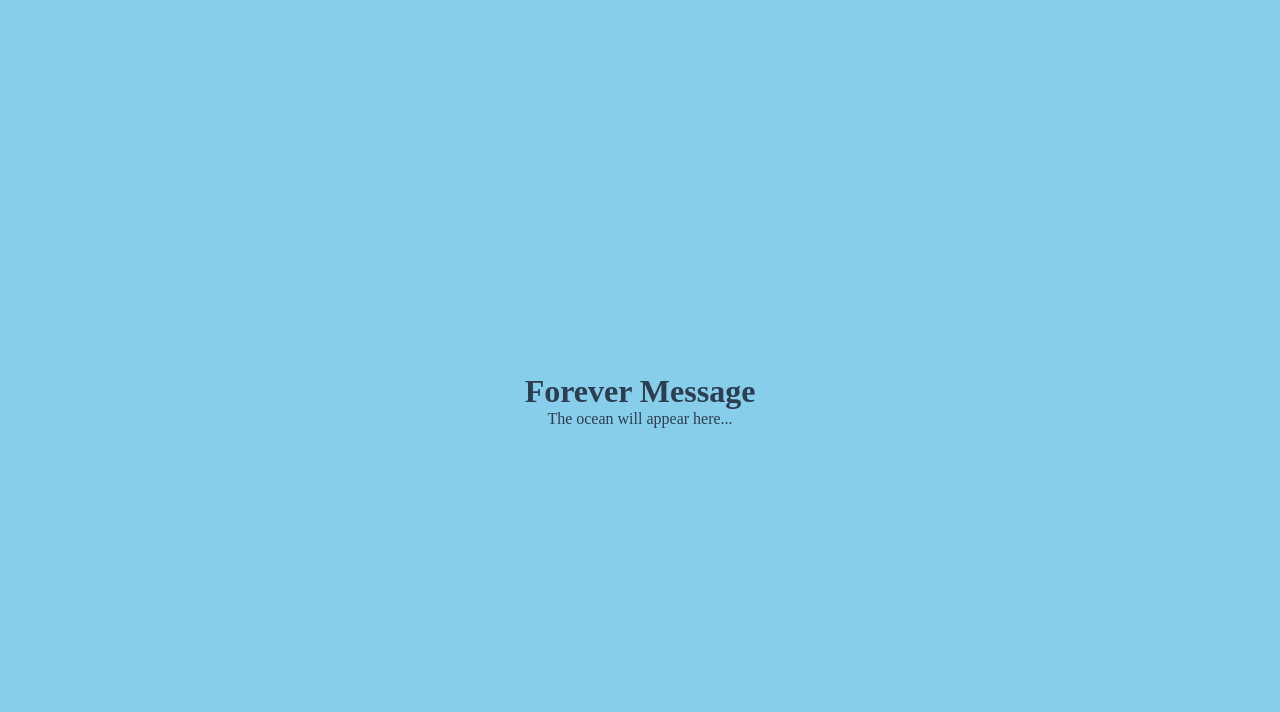
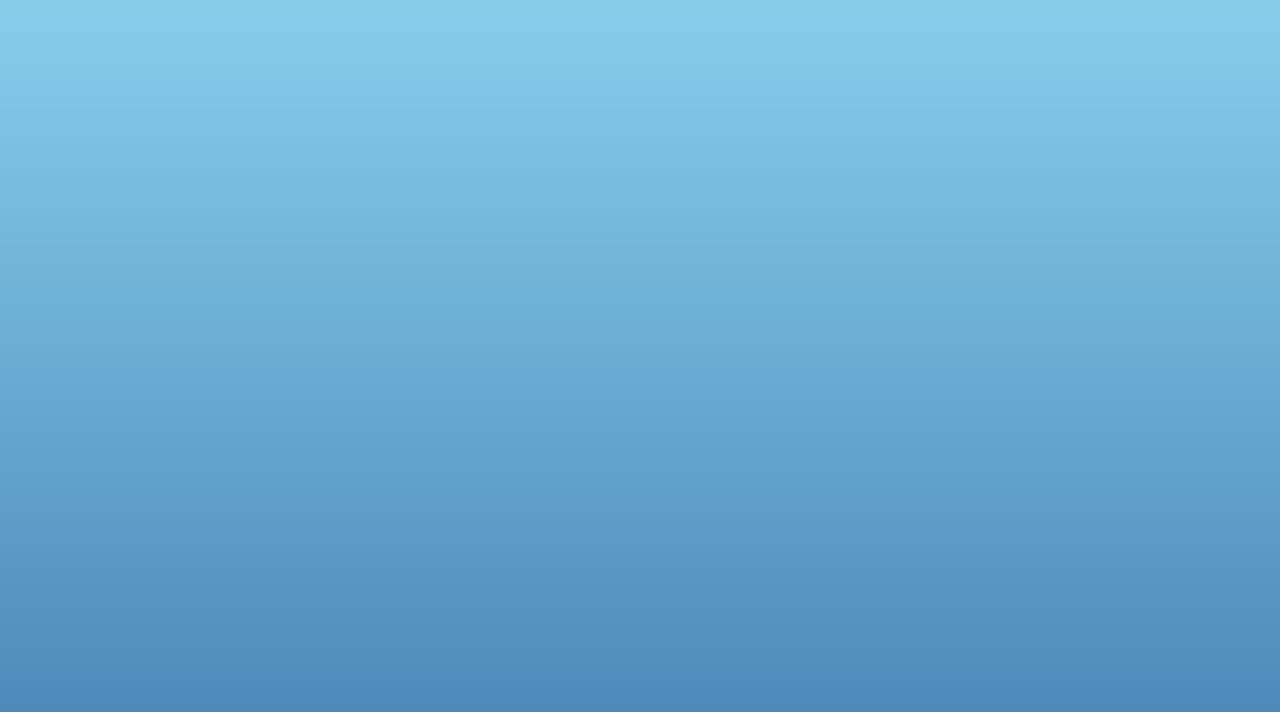
Before and after one commit to loscolmebrothers/forever-message-client, a Next.js app: page / in a window 1280 px wide. Shown: the top 712 px of the page. Built offline with nearby package versions, Linux system fonts and the light colour scheme.

Commit message:
feat: placeholder ocean background

```diff
--- a/app/globals.css
+++ b/app/globals.css
@@ -1,27 +1,23 @@
 * {
-  box-sizing: border-box;
-  padding: 0;
-  margin: 0;
+    box-sizing: border-box;
+    padding: 0;
+    margin: 0;
 }
 
 html,
 body {
-  max-width: 100vw;
-  overflow-x: hidden;
-  overflow-y: hidden;
-  height: 100%;
+    width: 100%;
+    height: 100%;
+    overflow: hidden;
 }
 
 body {
-  color: #2C3E50;
-  background: #87CEEB;
+    color: #2c3e50;
+    background: #87ceeb;
 }
 
 main {
-  display: flex;
-  flex-direction: column;
-  justify-content: center;
-  align-items: center;
-  height: 100vh;
-  width: 100vw;
+    width: 100vw;
+    height: 100vh;
+    position: relative;
 }
--- a/app/page.tsx
+++ b/app/page.tsx
@@ -1,8 +1,19 @@
+"use client";
+
+import dynamic from "next/dynamic";
+
+const OceanStage = dynamic(
+  () =>
+    import("@/components/Ocean/OceanStage").then((module) => ({
+      default: module.OceanStage,
+    })),
+  { ssr: false },
+);
+
 export default function Home() {
   return (
     <main>
-      <h1>Forever Message</h1>
-      <p>The ocean will appear here...</p>
+      <OceanStage />
     </main>
-  )
+  );
 }
--- /dev/null
+++ b/components/Ocean/OceanBackground.tsx
@@ -0,0 +1,31 @@
+'use client'
+
+import { Rect } from 'react-konva'
+
+interface OceanBackgroundProps {
+  width: number
+  height: number
+}
+
+/**
+ * Blue gradient ocean background
+ * Fills the entire canvas with a peaceful ocean gradient
+ */
+export function OceanBackground({ width, height }: OceanBackgroundProps) {
+  return (
+    <Rect
+      x={0}
+      y={0}
+      width={width}
+      height={height}
+      fillLinearGradientStartPoint={{ x: 0, y: 0 }}
+      fillLinearGradientEndPoint={{ x: 0, y: height }}
+      fillLinearGradientColorStops={[
+        0,
+        '#87CEEB', // Sky Blue (top)
+        1,
+        '#4682B4', // Steel Blue (bottom/deep)
+      ]}
+    />
+  )
+}
--- /dev/null
+++ b/components/Ocean/OceanStage.tsx
@@ -0,0 +1,30 @@
+"use client";
+
+import { Stage, Layer } from "react-konva";
+import { useWindowSize } from "usehooks-ts";
+import { OceanBackground } from "./OceanBackground";
+
+/**
+ * Main Konva Stage container for the ocean scene
+ * Renders a full-screen canvas with the ocean background
+ */
+export function OceanStage() {
+  const { width, height } = useWindowSize();
+
+  // Don't render until we have valid dimensions
+  if (width === 0 || height === 0) {
+    return null;
+  }
+
+  return (
+    <Stage width={width} height={height}>
+      {/* Background Layer - cached for performance */}
+      <Layer listening={false}>
+        <OceanBackground width={width} height={height} />
+      </Layer>
+
+      {/* Bottles Layer - will be added in Step 4 */}
+      <Layer>{/* Floating bottles will go here */}</Layer>
+    </Stage>
+  );
+}
--- a/next.config.js
+++ b/next.config.js
@@ -1,6 +1,11 @@
 /** @type {import('next').NextConfig} */
 const nextConfig = {
   reactStrictMode: true,
-}
+  webpack: (config) => {
+    // Exclude canvas from bundle (Konva tries to import it for server-side rendering)
+    config.externals = [...(config.externals || []), { canvas: "canvas" }];
+    return config;
+  },
+};
 
-module.exports = nextConfig
+module.exports = nextConfig;
```
Also changed, not shown: package.json (+7 -6 lines), 1 other file (tests, documents, lock files or other folders).
